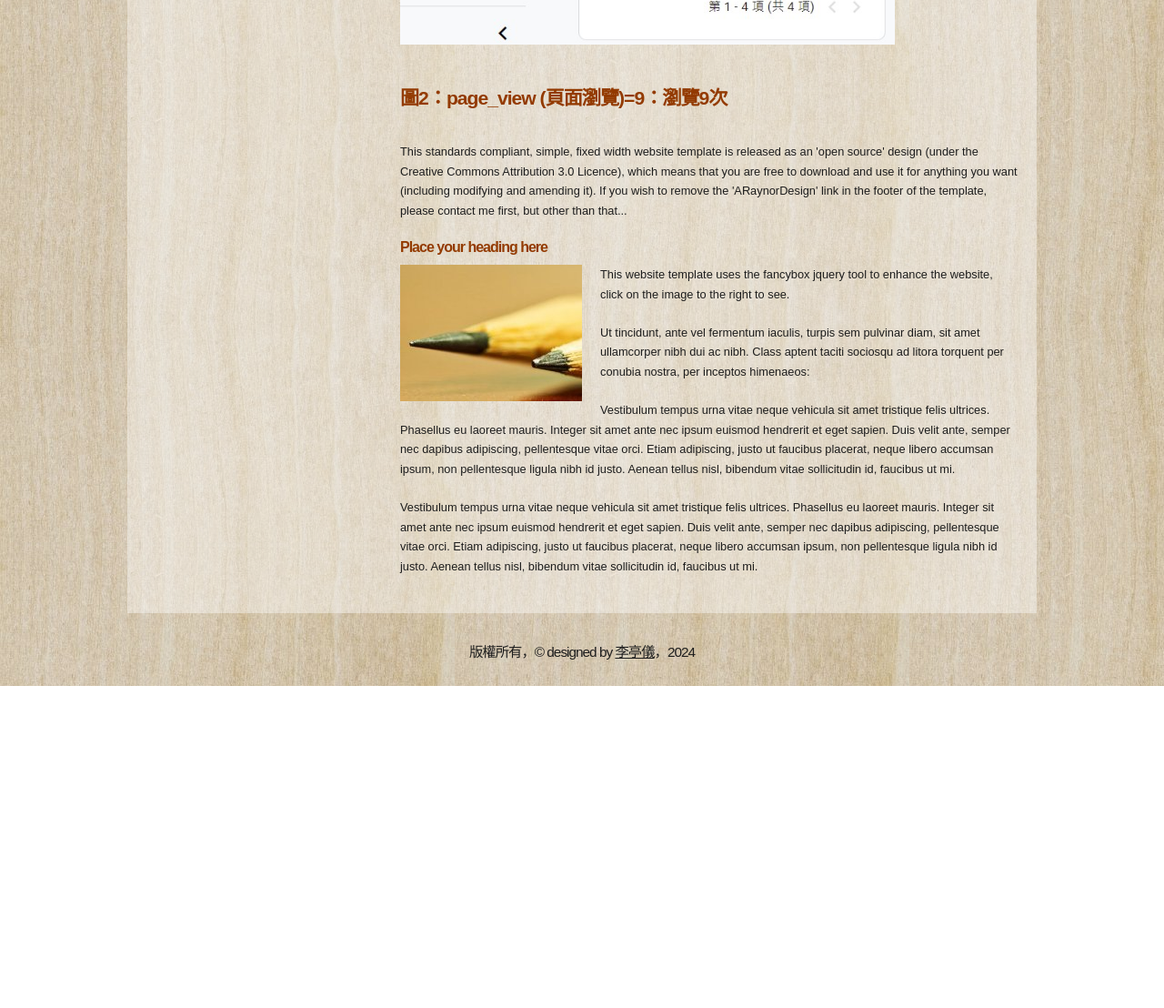
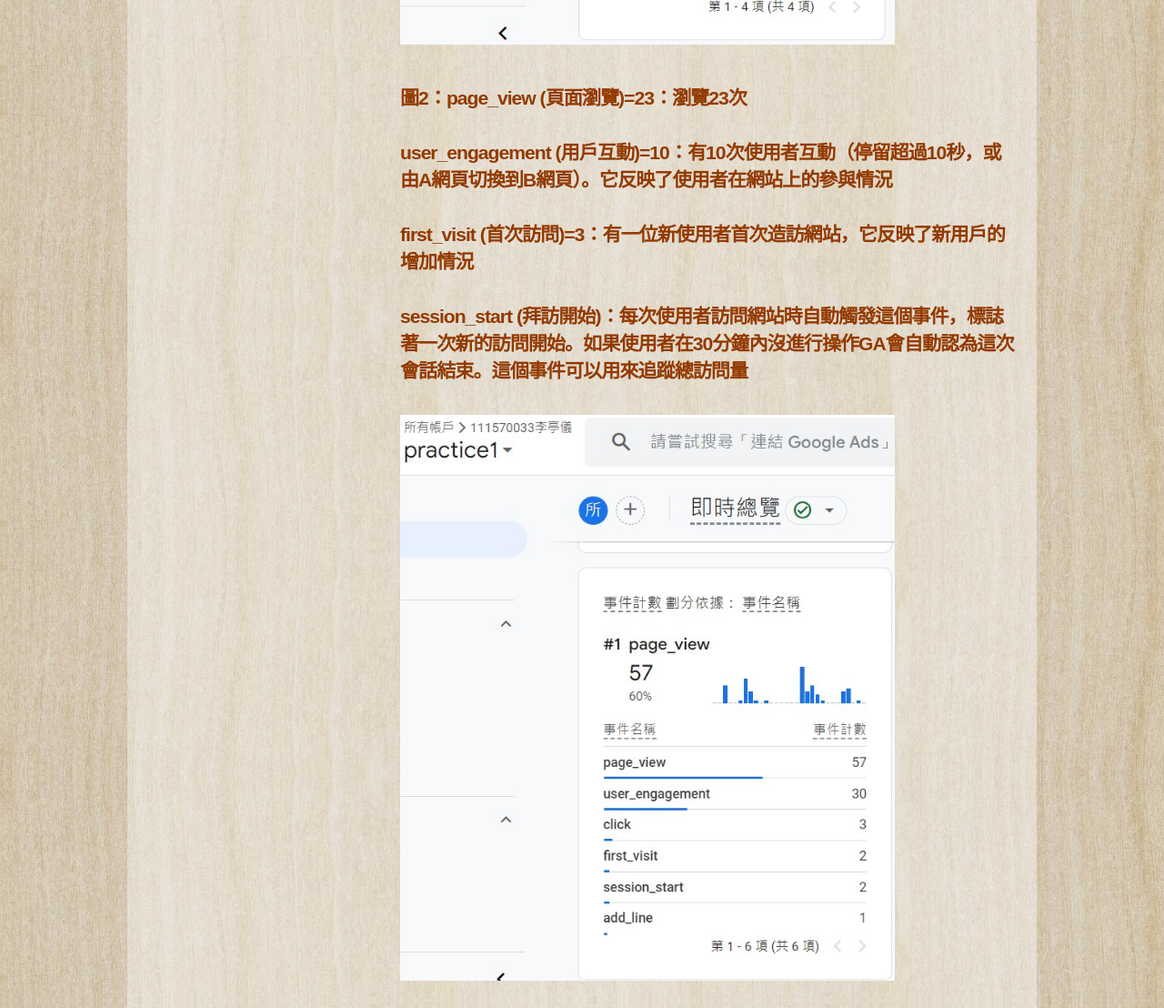
Before and after one commit to kattylee0210/practice-1, a plain HTML site: page a6.html in a window 1280 px wide. Shown: the part 1400-2508 px from the top of the page at 91% size. Before the commit the page ends 2154 px from the top, so only its background shows below. Drawn offline with Linux system fonts and the light colour scheme.

Commit message:
Add files via upload

```diff
--- a/a6.html
+++ b/a6.html
@@ -79,10 +79,19 @@
           </p>
           <p>
             <img src="images/ga-2.jpg" width="80%">
-            <h2>圖2：page_view (頁面瀏覽)=9：瀏覽9次</h2>
+            <h2>圖2：page_view (頁面瀏覽)=23：瀏覽23次</h2>
+            <h2>user_engagement (用戶互動)=10：有10次使用者互動（停留超過10秒，或由A網頁切換到B網頁）。它反映了使用者在網站上的參與情況</h2>
+            <h2>first_visit (首次訪問)=3：有一位新使用者首次造訪網站，它反映了新用戶的增加情況</h2>
+            <h2>session_start (拜訪開始)：每次使用者訪問網站時自動觸發這個事件，標誌著一次新的訪問開始。如果使用者在30分鐘內沒進行操作GA會自動認為這次會話結束。這個事件可以用來追蹤總訪問量</h2>
           </p>
-
-
+          <p>
+            <img src="images/ga-3.jpg" width="80%">
+          </p>
+          <h2>圖3：GA4的自訂事件(Custom Event)，add_line</h2>
+          <p>
+            <img src="images/ga-4.jpg" width="80%">
+          </p>
+          <h2>圖4：GA4的重要轉換事件(Important Event， Conversion)</h2>
 
 
 
```
Also changed, not shown: images/ga-3.jpg (added), images/ga-4.jpg (added).
